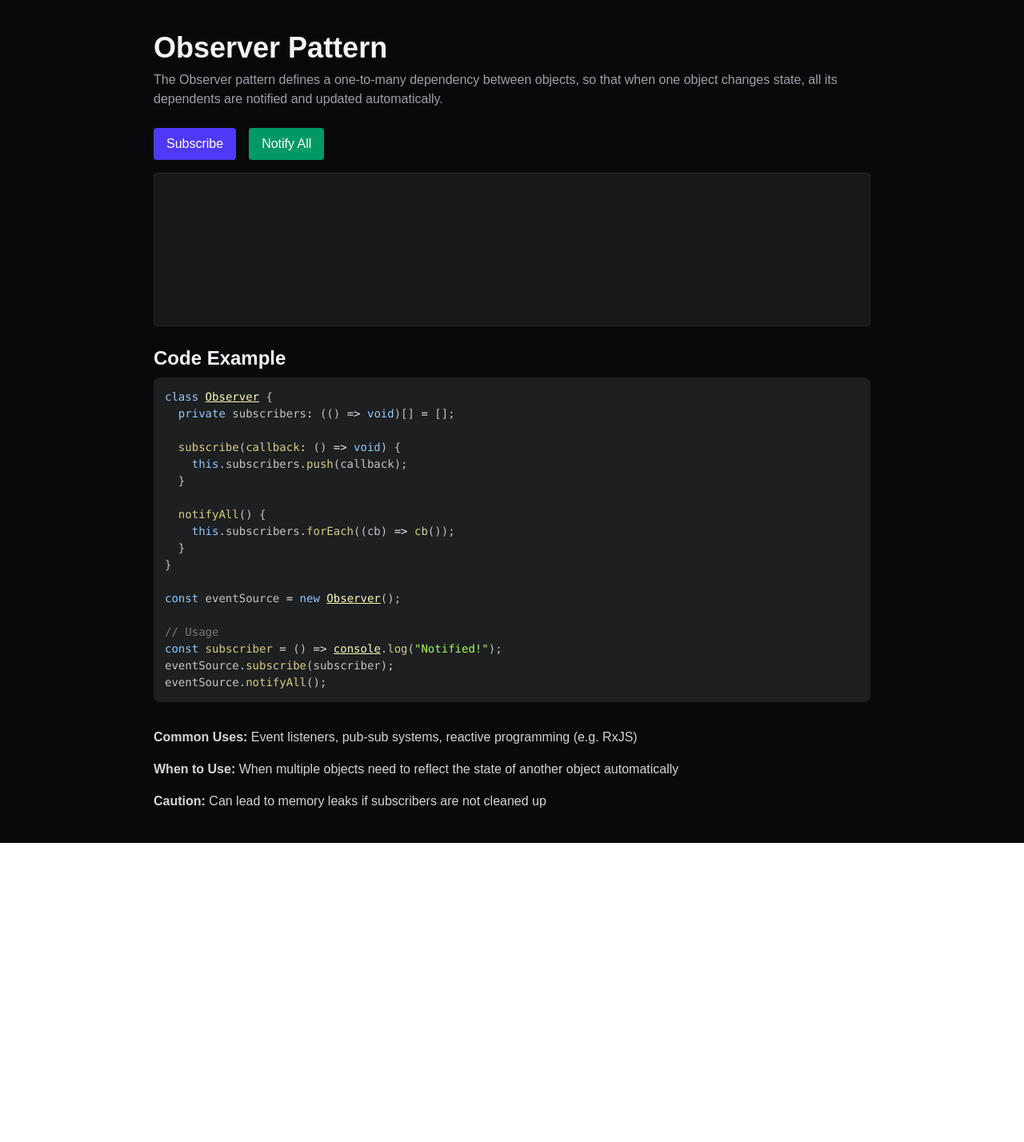
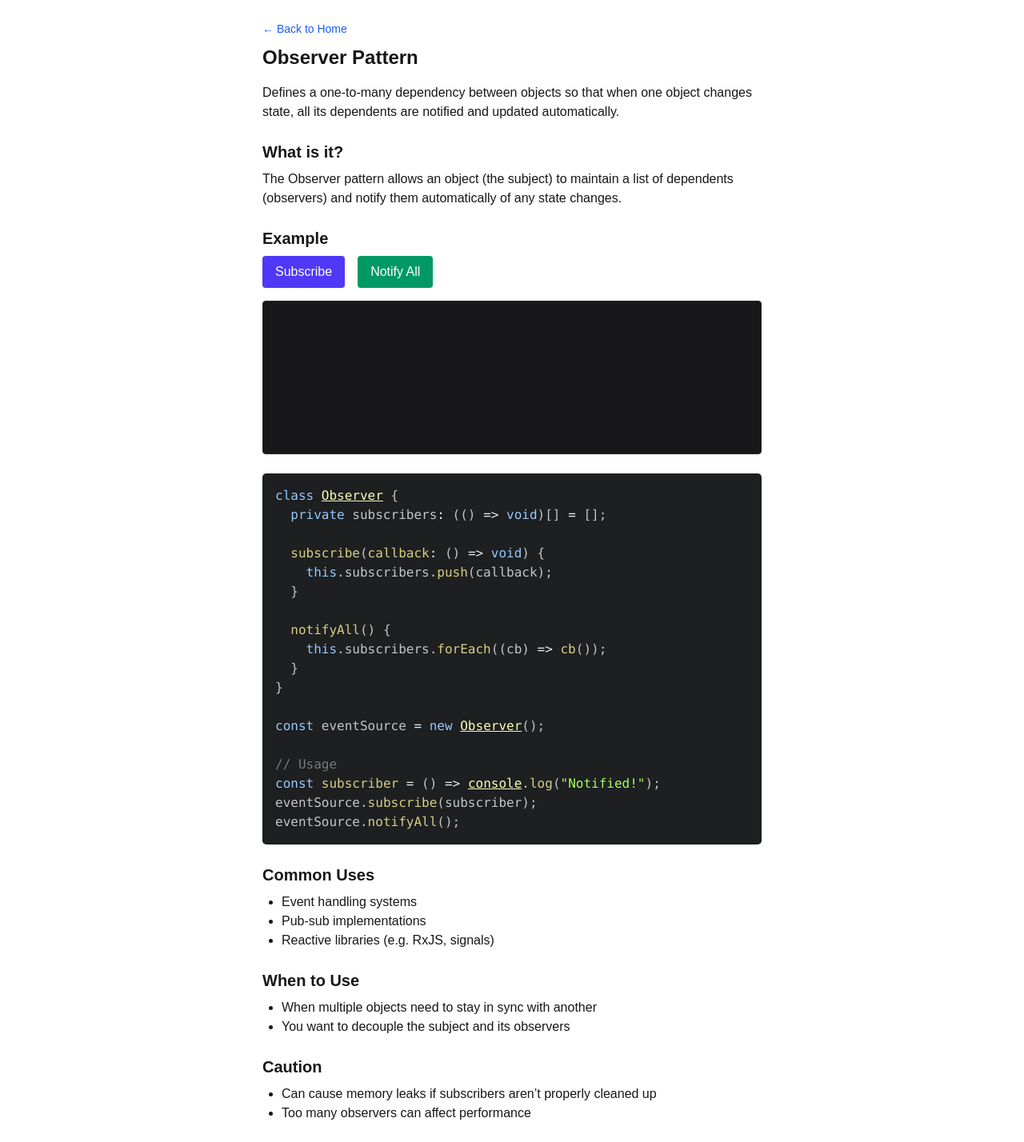
Before and after one commit to Mubtasim/patternalysis, a Next.js app: page /patterns/observer in a window 1280 px wide. Shown: the whole page at 80% size. Before the commit the page ends 1054 px from the top, so only its background shows below. Built offline with nearby package versions, Linux system fonts and the light colour scheme.

Commit message:
refactor: Revise Observer pattern page layout to enhance clarity and organization, incorporating detailed explanations and examples

```diff
--- a/src/app/patterns/observer/page.tsx
+++ b/src/app/patterns/observer/page.tsx
@@ -1,6 +1,6 @@
-// app/patterns/observer/page.tsx
 "use client";
 
+import PatternLayout from "@/components/PatternLayout";
 import { useState } from "react";
 import { Prism as SyntaxHighlighter } from "react-syntax-highlighter";
 import { atomDark } from "react-syntax-highlighter/dist/cjs/styles/prism";
@@ -36,15 +36,21 @@ export default function ObserverPage() {
   };
 
   return (
-    <div className="min-h-screen bg-zinc-950 text-zinc-100 px-6 py-10">
-      <div className="max-w-4xl mx-auto">
-        <h1 className="text-4xl font-bold mb-2">Observer Pattern</h1>
-        <p className="text-zinc-400 mb-6">
-          The Observer pattern defines a one-to-many dependency between objects,
-          so that when one object changes state, all its dependents are notified
-          and updated automatically.
+    <PatternLayout title="Observer">
+      <p className="mb-4">
+        Defines a one-to-many dependency between objects so that when one object
+        changes state, all its dependents are notified and updated
+        automatically.
       </p>
 
+      <h2 className="text-xl font-semibold mt-6 mb-2">What is it?</h2>
+      <p className="mb-4">
+        The Observer pattern allows an object (the subject) to maintain a list
+        of dependents (observers) and notify them automatically of any state
+        changes.
+      </p>
+
+      <h2 className="text-xl font-semibold mt-6 mb-2">Example</h2>
       <div className="flex gap-4 mb-4">
         <button
           onClick={handleSubscribe}
@@ -66,12 +72,7 @@ export default function ObserverPage() {
         ))}
       </div>
 
-        <h2 className="text-2xl font-semibold mb-2">Code Example</h2>
-        <SyntaxHighlighter
-          language="ts"
-          style={atomDark}
-          customStyle={{ borderRadius: "0.5rem", fontSize: "0.875rem" }}
-        >
+      <SyntaxHighlighter language="ts" style={atomDark} className="rounded">
         {`class Observer {
   private subscribers: (() => void)[] = [];
 
@@ -92,21 +93,26 @@ eventSource.subscribe(subscriber);
 eventSource.notifyAll();`}
       </SyntaxHighlighter>
 
-        <div className="mt-8 space-y-4 text-zinc-300">
-          <div>
-            <strong>Common Uses:</strong> Event listeners, pub-sub systems,
-            reactive programming (e.g. RxJS)
-          </div>
-          <div>
-            <strong>When to Use:</strong> When multiple objects need to reflect
-            the state of another object automatically
-          </div>
-          <div>
-            <strong>Caution:</strong> Can lead to memory leaks if subscribers
-            are not cleaned up
-          </div>
-        </div>
-      </div>
-    </div>
+      <h2 className="text-xl font-semibold mt-6 mb-2">Common Uses</h2>
+      <ul className="list-disc ml-6 mb-4">
+        <li>Event handling systems</li>
+        <li>Pub-sub implementations</li>
+        <li>Reactive libraries (e.g. RxJS, signals)</li>
+      </ul>
+
+      <h2 className="text-xl font-semibold mt-6 mb-2">When to Use</h2>
+      <ul className="list-disc ml-6 mb-4">
+        <li>When multiple objects need to stay in sync with another</li>
+        <li>You want to decouple the subject and its observers</li>
+      </ul>
+
+      <h2 className="text-xl font-semibold mt-6 mb-2">Caution</h2>
+      <ul className="list-disc ml-6">
+        <li>
+          Can cause memory leaks if subscribers aren’t properly cleaned up
+        </li>
+        <li>Too many observers can affect performance</li>
+      </ul>
+    </PatternLayout>
   );
 }
```
Lines whose indentation alone changed are shown as unchanged.
